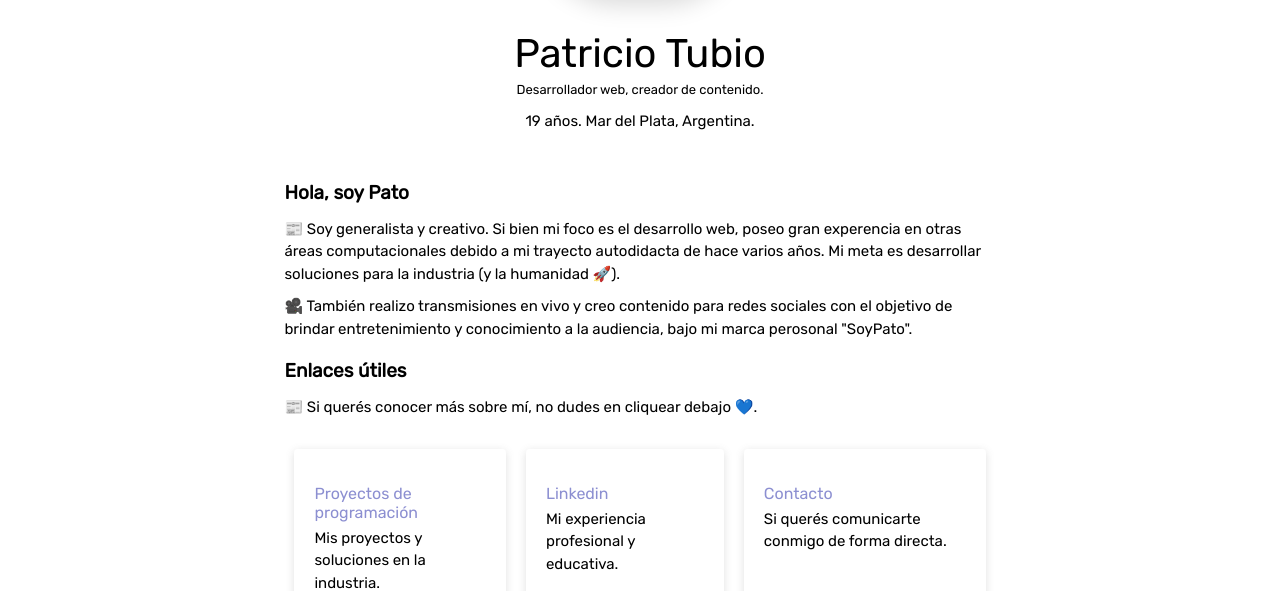
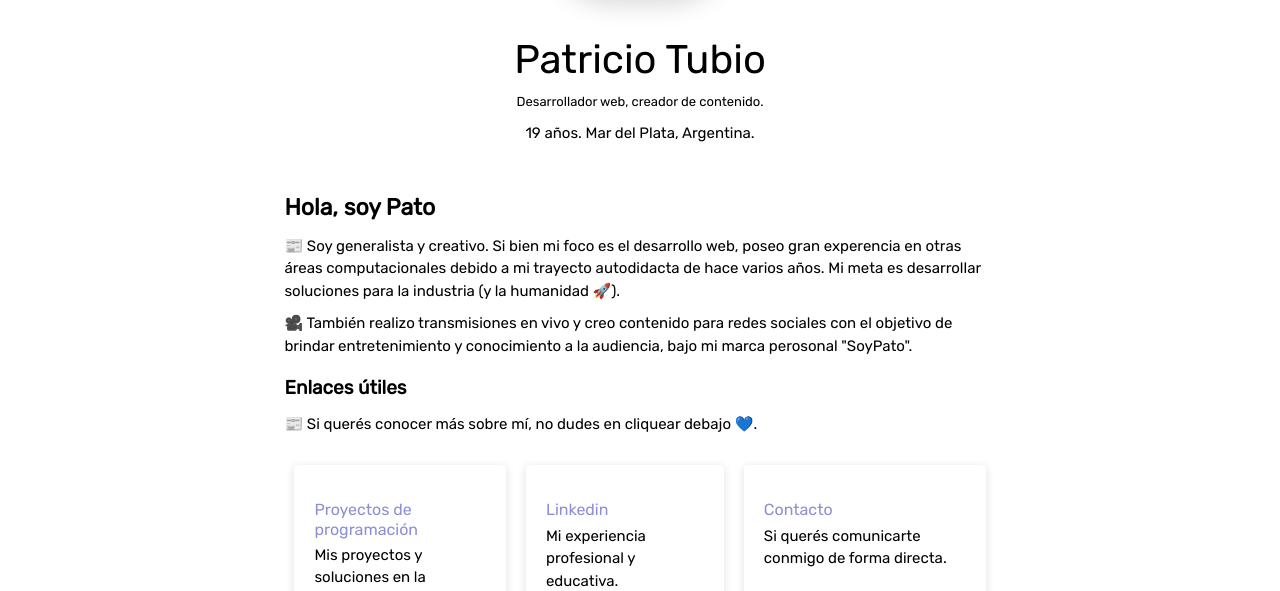
Before and after one commit to soypato/soypato.github.io, a plain HTML site: page index.html in a window 1280 px wide. Shown: the part 228-819 px from the top of the page. Drawn offline with nearby package versions, Linux system fonts and the light colour scheme.

Commit message:
Fix h1 position

```diff
--- a/css/mobile.css
+++ b/css/mobile.css
@@ -85,15 +85,25 @@ html {
     h1, .desc, .info{
         text-align: center;
     }
-    h1 {
+    .name {
         font-size: 4rem;
         margin-top: 1.3rem;
         margin-bottom: 0.2rem;
+        text-align: center;
     }
-    h2 {
-        font-weight: 700;
+
+    h1, h2 {
+        font-weight: 800;
         margin: 2rem 0 1.3rem 0;
+        text-align: left;
+    }
+    h1{
+        font-size: 2.3rem;
+
+    }
+    h2{
         font-size: 1.9rem;
+
     }
     h3 {
         margin: 1.5rem 0 .5rem 0;
--- a/index.html
+++ b/index.html
@@ -43,7 +43,7 @@
                <img src="https://i.ibb.co/D1cXH2M/New-Project-2.png" alt="">
             </div>
             <div class="divNames">
-               <h1>Patricio Tubio</h1>
+               <p class="name">Patricio Tubio</h1>
                <p class="desc">Desarrollador web, creador de contenido.</p>
                <p class="info"><span id="domYear"></span> años. Mar del Plata, Argentina.</p>
                   </a>
@@ -52,7 +52,7 @@
          </div>
       <section>
          <article>
-            <h2>Hola, soy Pato</h2>
+            <h1>Hola, soy Pato</h1>
             <p>📰 Soy generalista y creativo. Si bien mi foco es el desarrollo web, poseo gran experencia en otras áreas computacionales debido a mi trayecto autodidacta de hace varios años. Mi meta es desarrollar soluciones para la industria (y la humanidad 🚀).</p>
             <p>🎥 También realizo transmisiones en vivo y creo  contenido para redes sociales con el objetivo de brindar entretenimiento y conocimiento a la audiencia, bajo mi marca perosonal "SoyPato".</p>
 
```
